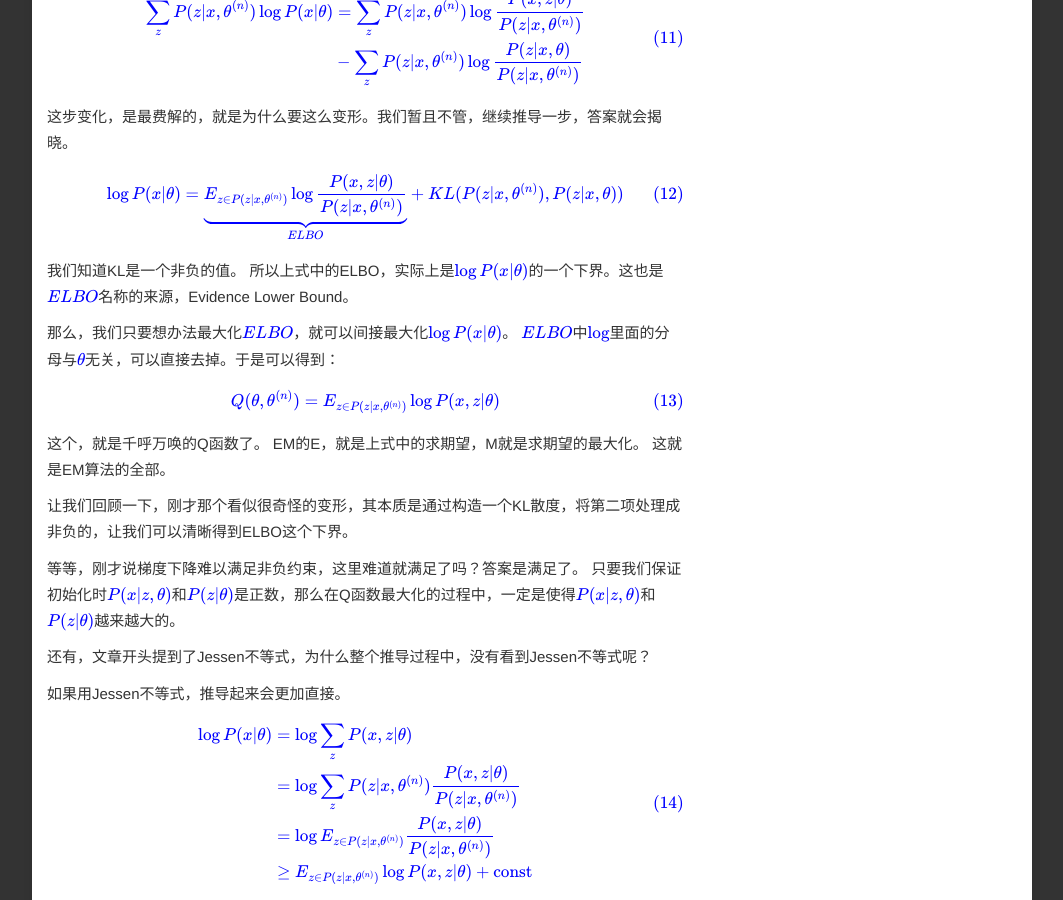
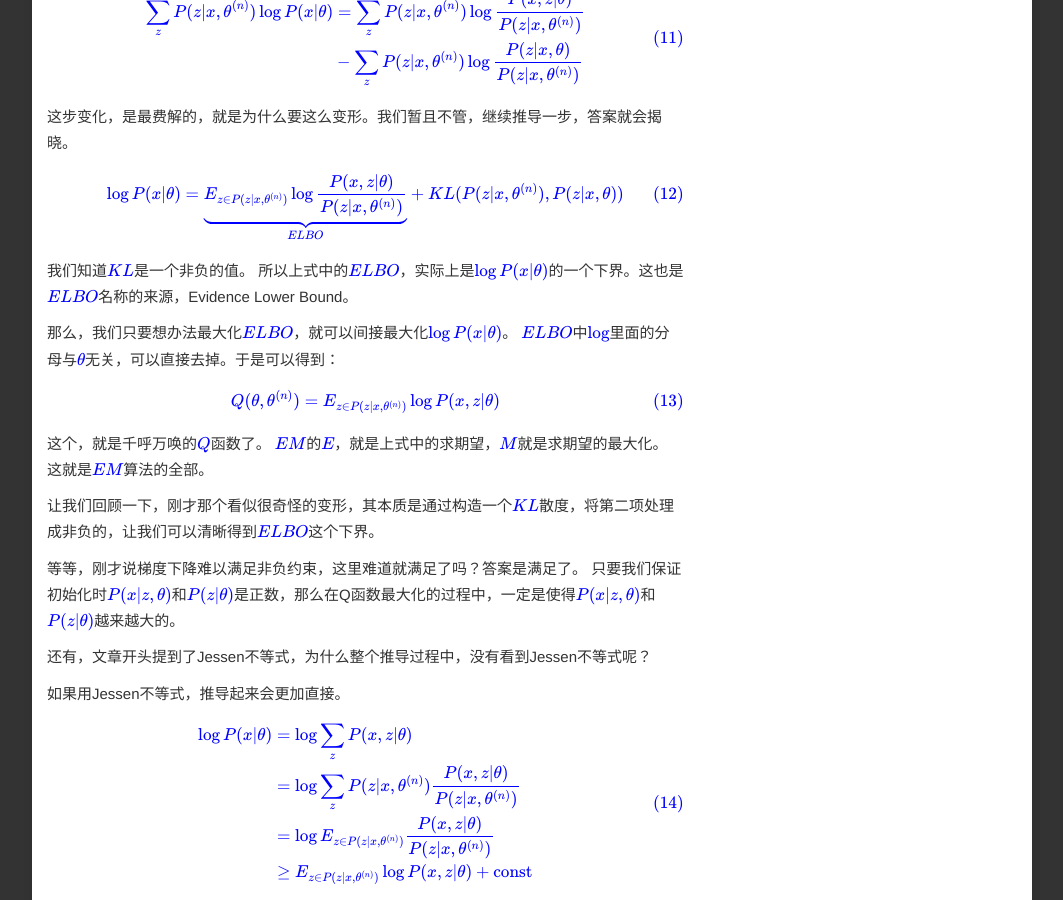
Before and after one commit to liwenju0/liwenju0.github.io, a Jekyll site: the page built from _posts/2024-11-18-理解EM算法.md, in a window 1280 px wide and 900 px high, scrolled down 2732 px. Shown: the whole window, without its empty margins (108-1171 px from the left). Built offline with Jekyll 4.4.1, drawn with Linux system fonts in a browser that asks for light colours; comment, search, counter and statistics services are not loaded.

Commit message:
优化显示

```diff
--- a/_posts/2024-11-18-理解EM算法.md
+++ b/_posts/2024-11-18-理解EM算法.md
@@ -161,8 +161,8 @@ $$
 \log P(x|\theta) = \underbrace{E_{z \in P(z|x, \theta^{(n)})} \log \frac{P(x,z|\theta)}{P(z|x, \theta^{(n)})}}_{ELBO} + KL(P(z|x, \theta^{(n)}), P(z|x, \theta)) \tag{12}
 $$
 
-我们知道KL是一个非负的值。
-所以上式中的ELBO，实际上是$\log P(x|\theta)$的一个下界。这也是$ELBO$名称的来源，Evidence Lower Bound。
+我们知道$KL$是一个非负的值。
+所以上式中的$ELBO$，实际上是$\log P(x|\theta)$的一个下界。这也是$ELBO$名称的来源，Evidence Lower Bound。
 
 那么，我们只要想办法最大化$ELBO$，就可以间接最大化$\log P(x|\theta)$。
 $ELBO$中$\log$里面的分母与$\theta$无关，可以直接去掉。于是可以得到：
@@ -171,11 +171,11 @@ $$
 Q(\theta, \theta^{(n)}) = E_{z \in P(z|x, \theta^{(n)})} \log P(x,z|\theta) \tag{13}
 $$
 
-这个，就是千呼万唤的Q函数了。
-EM的E，就是上式中的求期望，M就是求期望的最大化。
-这就是EM算法的全部。
+这个，就是千呼万唤的$Q$函数了。
+$EM$的$E$，就是上式中的求期望，$M$就是求期望的最大化。
+这就是$EM$算法的全部。
 
-让我们回顾一下，刚才那个看似很奇怪的变形，其本质是通过构造一个KL散度，将第二项处理成非负的，让我们可以清晰得到ELBO这个下界。
+让我们回顾一下，刚才那个看似很奇怪的变形，其本质是通过构造一个$KL$散度，将第二项处理成非负的，让我们可以清晰得到$ELBO$这个下界。
 
 
 等等，刚才说梯度下降难以满足非负约束，这里难道就满足了吗？答案是满足了。
```
